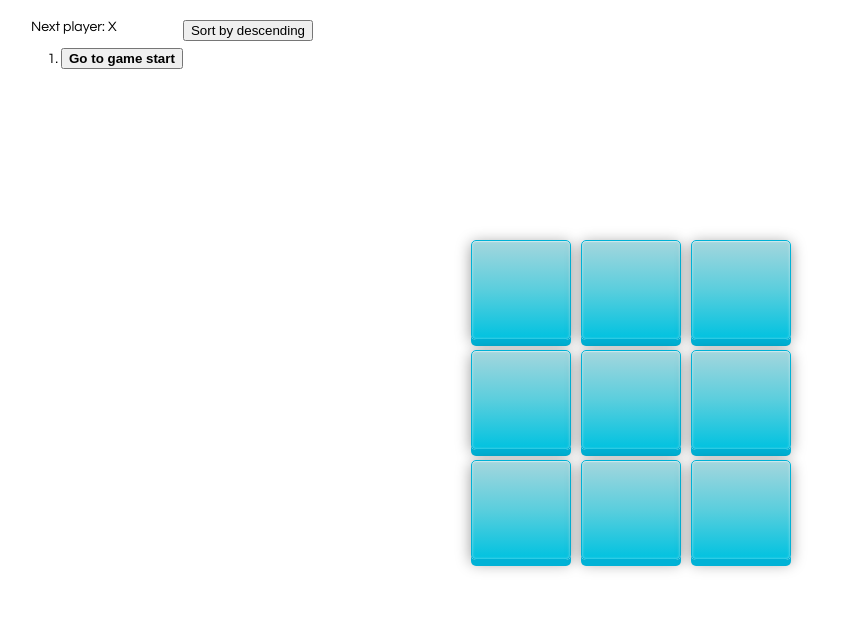
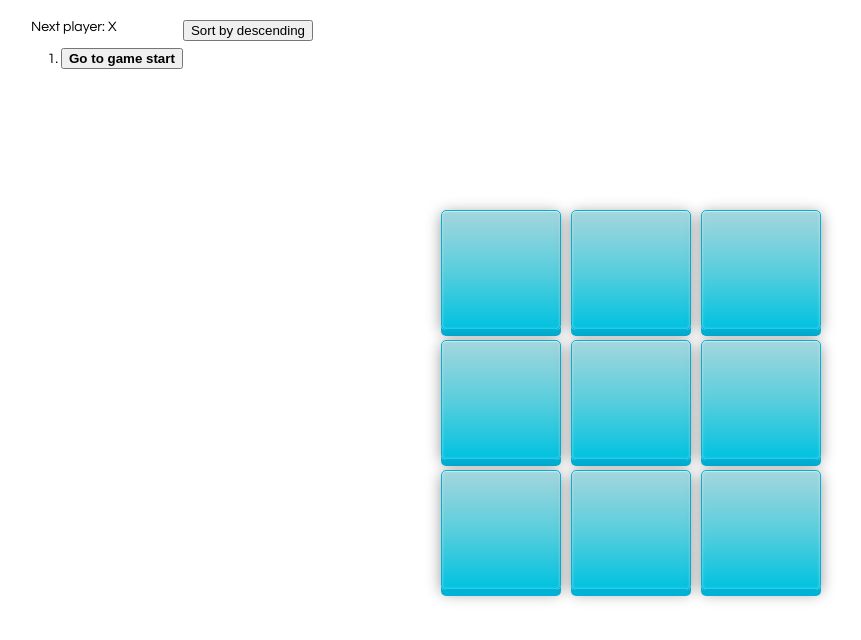
Before and after one commit to laurenchia/tic-tac-toe-game, a React app: page / in a window 1280 px wide. Shown: the whole page, without its empty margins (9-870 px from the left). Built offline with nearby package versions, Linux system fonts and the light colour scheme.

Commit message:
Increase square size

```diff
--- a/src/index.css
+++ b/src/index.css
@@ -32,12 +32,12 @@ ol, ul {
   color: white;
   font: 75px "Comic Sans MS", cursive, sans-serif;
   font-weight: bold;
-  line-height: 100px;
-  height: 100px;
+  line-height: 120px;
+  height: 120px;
   margin: 5px;
   padding: 0;
   text-align: center;
-  width: 100px;
+  width: 120px;
   /* Makes X and Os look receded */
   text-shadow: 0px -1px 0px rgba(0,0,0,.5);
 
```
